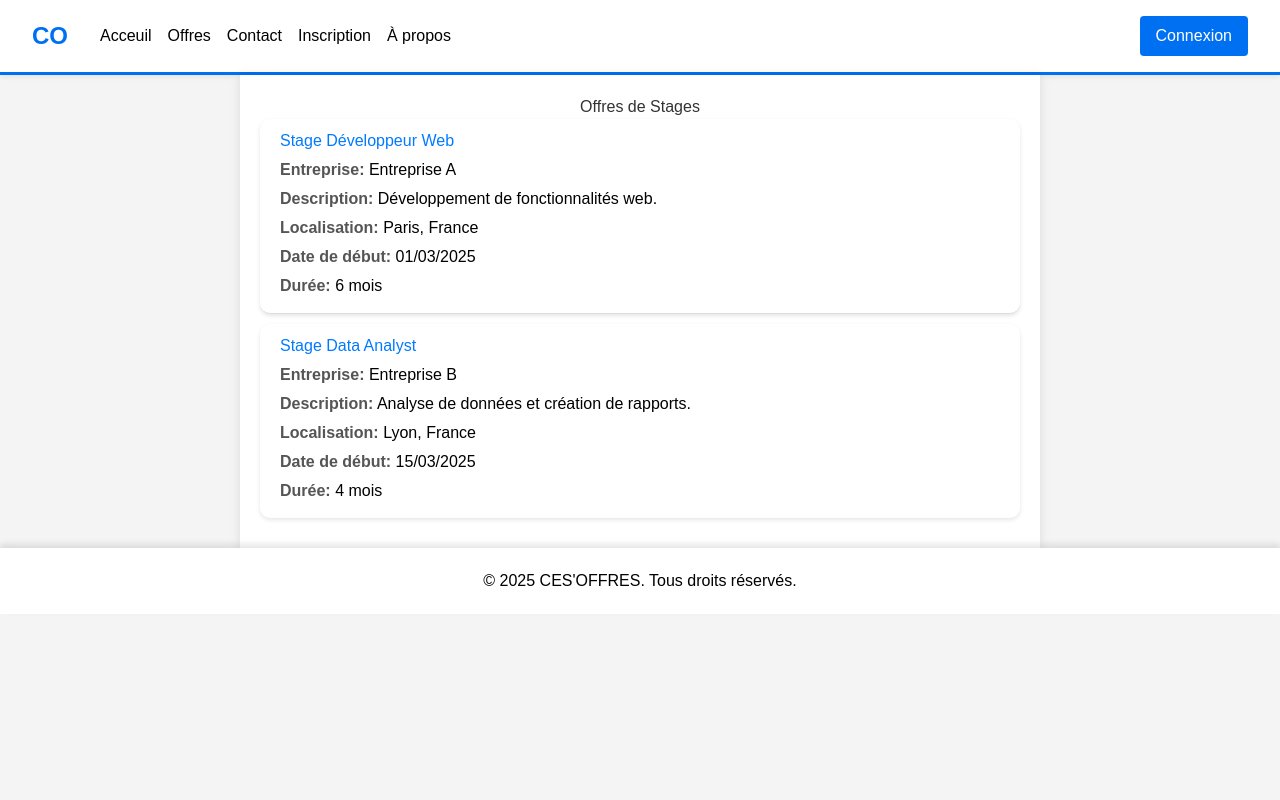
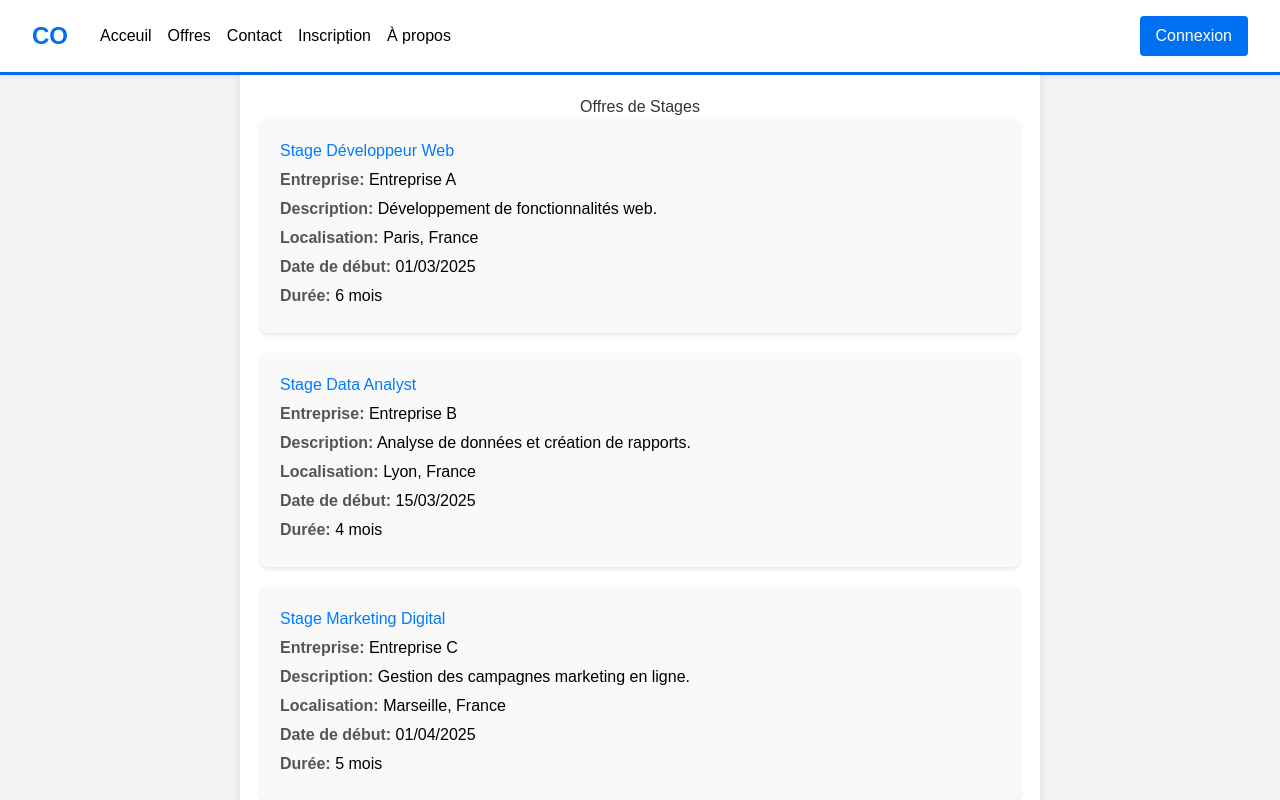
Before and after one commit to CES-OFFRES-Team/CES-OFFRES, a Next.js app: page /Offres in a window 1280 px wide. Shown: the top 800 px of the page. Built offline with nearby package versions, Linux system fonts and the light colour scheme.

Commit message:
Ajout animation du menu Offres

```diff
--- a/src/app/Offres/Offres.css
+++ b/src/app/Offres/Offres.css
@@ -1,5 +1,4 @@
-/* page.css */
-
+/* Offres.css */
 body {
     font-family: Arial, sans-serif;
     background-color: #f4f4f4;
@@ -26,26 +25,28 @@ ul {
 }
 
 .offre {
-    border-bottom: 1px solid #ddd;
-    padding: 10px 20px;
-    margin-bottom: 10px;
-    background-color: #fff;
-    border-radius: 10px; /* Coins arrondis */
-    box-shadow: 0 2px 4px rgba(0, 0, 0, 0.1); /* Ombre pour un effet de profondeur */
+    background: #f9f9f9;
+    margin-bottom: 20px;
+    padding: 20px;
+    border-radius: 8px;
+    box-shadow: 0 2px 4px rgba(0, 0, 0, 0.1);
+    transition: transform 0.3s ease, box-shadow 0.3s ease;
 }
 
-.offre:last-child {
-    border-bottom: none;
+.offre:hover {
+    transform: translateY(-5px);
+    box-shadow: 0 4px 8px rgba(0, 0, 0, 0.2);
 }
 
-h2 {
+.offre h2 {
+    margin-top: 0;
     color: #007BFF;
 }
 
-p {
+.offre p {
     margin: 5px 0;
 }
 
-strong {
+.offre strong {
     color: #555;
 }
--- a/src/app/Offres/page.js
+++ b/src/app/Offres/page.js
@@ -20,8 +20,34 @@ const offresDeStages = [
         localisation: 'Lyon, France',
         dateDebut: '15/03/2025',
         duree: '4 mois'
+    },
+    {
+        id: 3,
+        titre: 'Stage Marketing Digital',
+        entreprise: 'Entreprise C',
+        description: 'Gestion des campagnes marketing en ligne.',
+        localisation: 'Marseille, France',
+        dateDebut: '01/04/2025',
+        duree: '5 mois'
+    },
+    {
+        id: 4,
+        titre: 'Stage Ingénieur Logiciel',
+        entreprise: 'Entreprise D',
+        description: 'Développement de logiciels embarqués.',
+        localisation: 'Toulouse, France',
+        dateDebut: '01/05/2025',
+        duree: '6 mois'
+    },
+    {
+        id: 5,
+        titre: 'Stage Consultant IT',
+        entreprise: 'Entreprise E',
+        description: 'Consulting en technologies de l\'information.',
+        localisation: 'Nantes, France',
+        dateDebut: '15/05/2025',
+        duree: '3 mois'
     }
-    // Ajoutez d'autres offres de stages ici
 ];
 
 const OffresPage = () => {
```
